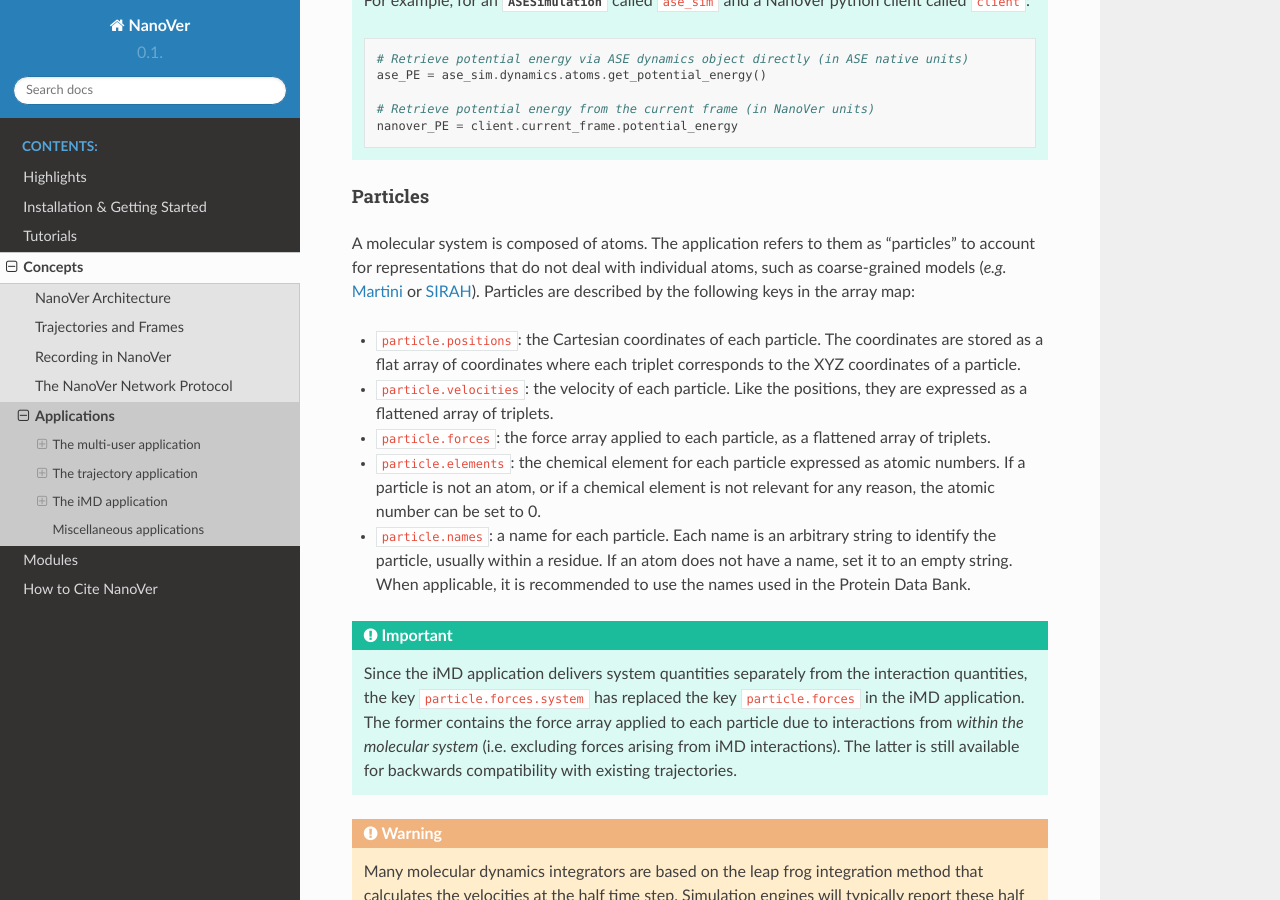
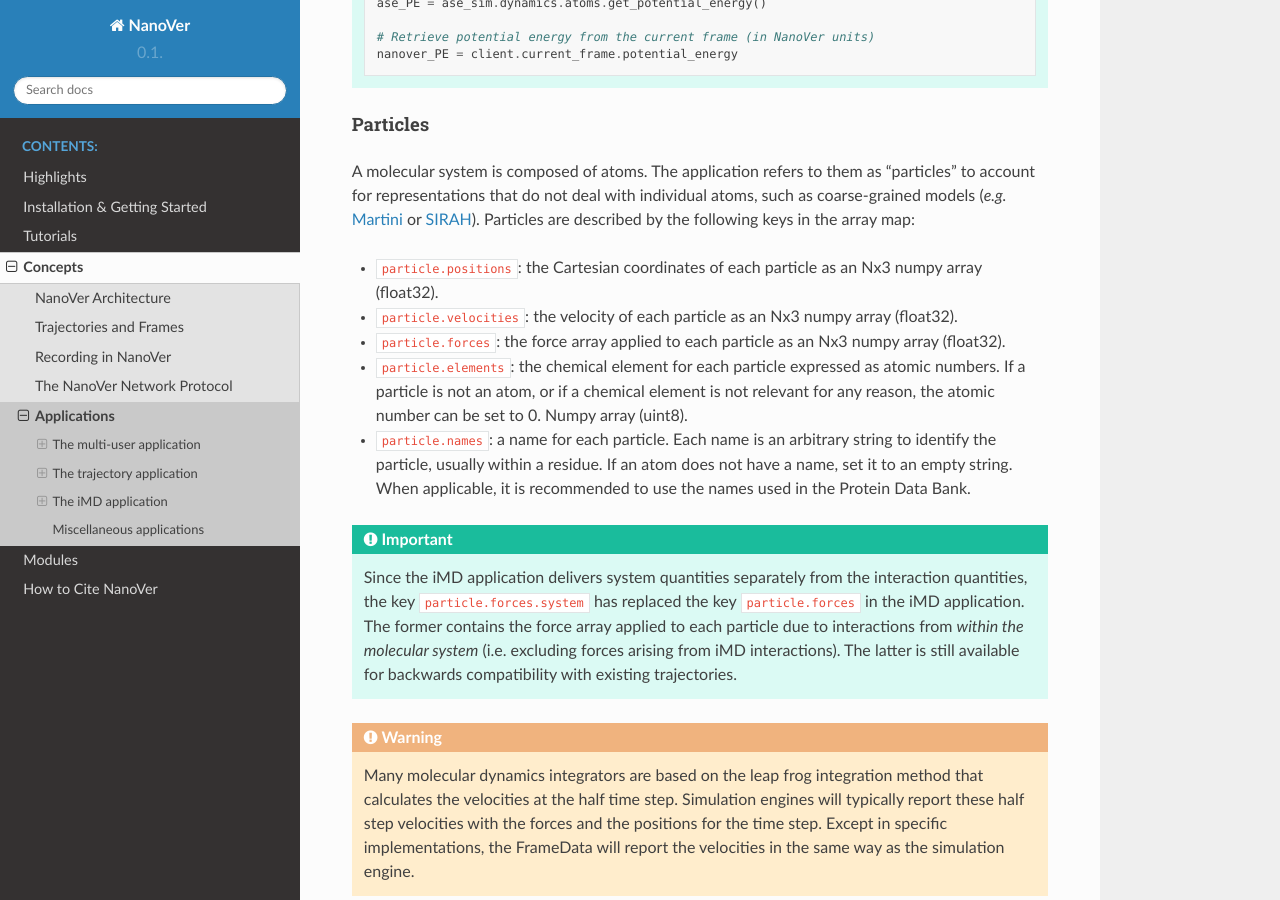
Before and after one commit to IRL2/nanover-docs, a Sphinx documentation site: the page built from source/concepts/applications.rst, in a window 1280 px wide and 900 px high, scrolled down 7052 px. Built offline with Sphinx 7.4.7 and the Read the Docs theme 3.1.0, drawn with Linux system fonts in a browser that asks for light colours; pages that are not in the unit, such as notebooks, are missing from menus; the version number could not be read and is left out; some of the changed text lies outside the part shown.

Commit message:
frame data

```diff
--- a/source/concepts/applications.rst
+++ b/source/concepts/applications.rst
@@ -84,11 +84,9 @@
 updating an "avatar". For example, in the iMD-VR application, each VR client
 shares their head and hand positions for others to see.
 
-Avatars are exchanged via the shared state as a protobuf `Struct
-<https://developers.google.com/protocol-buffers/docs/reference/google.protobuf#google.protobuf.Struct>`_
-under keys of the form ``avatar.<PLAYER_ID>``. This avatar Struct details the
-user's player ID, a name for the user, a display color, and a list of its
-spatial components.
+Avatars are exchanged via the shared state as a dictionary under keys of the form
+``avatar.<PLAYER_ID>``. This avatar Struct details the user's player ID, a name
+for the user, a display color, and a list of its spatial components.
 
 .. warning::
 
@@ -325,12 +323,8 @@
    :ref:`iMD application <imd-application>` can implement both this set of keys
    and the :ref:`iMD-specific keys <imd-framedata-keys>`.
 
-The trajectory application uses the :ref:`trajectory service <trajectory-service>`,
-which allows a server to stream snapshots of arbitrary data to clients. Each snapshot is
-described in a :ref:`FrameData <frame-description>` object, which contains:
-
-* a key-value map of protobuf `Values <https://protobuf.dev/reference/protobuf/google.protobuf/#value>`_
-* a key-value map of homogeneous arrays
+The trajectory application uses the :ref:`simulation update messages <_simulation-updates>`, to stream snapshots
+of arbitrary data to clients. Each snapshot is described in a :ref:`FrameData <frame-description>` object.
 
 The coordinate system is the right-handed, Z-up system used in most software
 working with molecular systems.
@@ -398,16 +392,15 @@
 or `SIRAH <http://www.sirahff.com/>`_). Particles are described by the following
 keys in the array map:
 
-* ``particle.positions``: the Cartesian coordinates of each particle. The
-  coordinates are stored as a flat array of coordinates where each triplet
-  corresponds to the XYZ coordinates of a particle.
-* ``particle.velocities``: the velocity of each particle. Like the positions,
-  they are expressed as a flattened array of triplets.
-* ``particle.forces``: the force array applied to each particle, as a flattened
-  array of triplets.
+* ``particle.positions``: the Cartesian coordinates of each particle as an
+  Nx3 numpy array (float32).
+* ``particle.velocities``: the velocity of each particle as an Nx3 numpy
+  array (float32).
+* ``particle.forces``: the force array applied to each particle as an
+  Nx3 numpy array (float32).
 * ``particle.elements``: the chemical element for each particle expressed as
   atomic numbers. If a particle is not an atom, or if a chemical element is not
-  relevant for any reason, the atomic number can be set to 0.
+  relevant for any reason, the atomic number can be set to 0. Numpy array (uint8).
 * ``particle.names``: a name for each particle. Each name is an arbitrary string
   to identify the particle, usually within a residue. If an atom does not have
   a name, set it to an empty string. When applicable, it is recommended to use
@@ -502,15 +495,14 @@
 Particles can be connected by covalent bonds. These bonds are described by two
 keys in the array map of the FrameData:
 
-* ``bond.pairs``: a flattened array of indices pairs. The indices reference the
-  particles forming the pair in the arrays describing the particles.
-* ``bond.orders``: an array of floating point numbers describing the bond order
-  for each bond. A single bond is represented by a value of 1.0, a double bond
-  a value of 2.0. Delocalised orbitals can be represented by non-integer
-  values. This array must have half the size of the ``bond.pairs`` array with
+* ``bond.pairs``: array of index pairs. The indices reference the particles forming
+  the pair in the arrays describing the particles. Nx2 numpy array (uint8).
+* ``bond.orders``: an array of integers describing the bond order for each bond.
+  A single bond is represented by a value of 1, a double bond
+  a value of 2. This array must have half the size of the ``bond.pairs`` array with
   each value of bond order corresponding to a successive pair in the
   ``bond.pairs`` array. If this array is not present, the default bond order is
-  1.0.
+  1. Nx2 numpy array (uint8).
 
 Simulation box
 ~~~~~~~~~~~~~~
--- a/source/concepts/base-protocol.rst
+++ b/source/concepts/base-protocol.rst
@@ -177,7 +177,7 @@
 
 ----
 
-.. _simulation:
+.. _simulation-updates:
 
 ##################
 Simulation updates
```
Also changed, not shown: source/concepts/frames.rst (+2 -7 lines).
